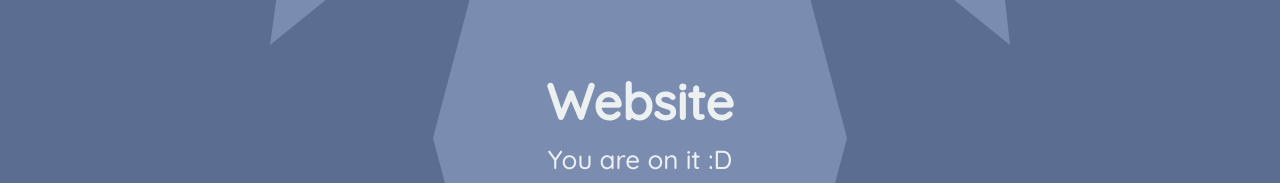
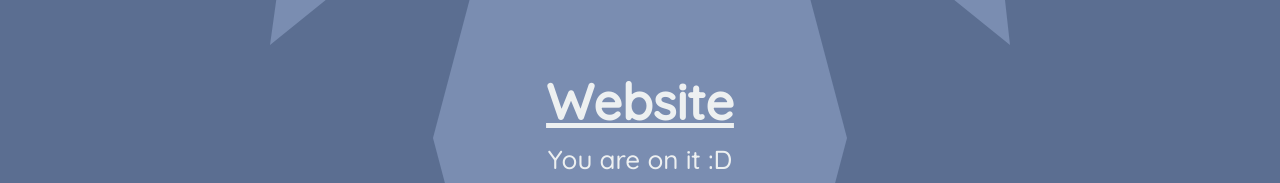
Before and after one commit to kiiramat/kiiramat-website, a React (Create React App) app: page / in a window 1280 px wide. Shown: the part 410-593 px from the top of the page. Built offline with nearby package versions, Linux system fonts and the light colour scheme.

Commit message:
turtle layout title is underlined

```diff
--- a/src/components/TurtleLayout.css
+++ b/src/components/TurtleLayout.css
@@ -1,5 +1,5 @@
 .turtle-layout {
-    margin-bottom: 50px;
+  margin-bottom: 50px;
 }
 
 .turtle-layout > div {
@@ -79,6 +79,7 @@
   font-size: 50px;
   margin-top: -31px;
   margin-bottom: 10px;
+  text-decoration: underline;
 }
 
 .body-text {
```
